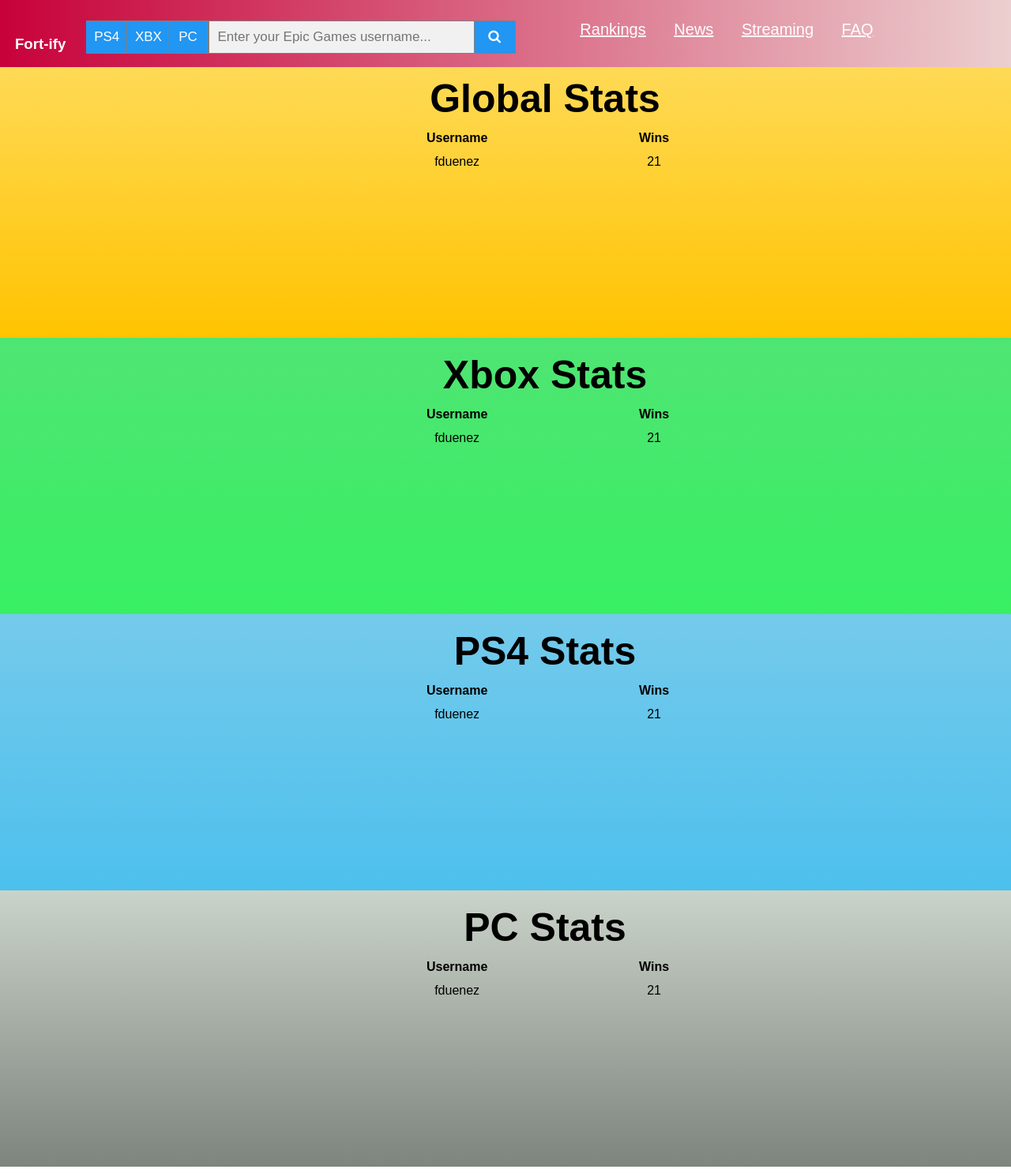
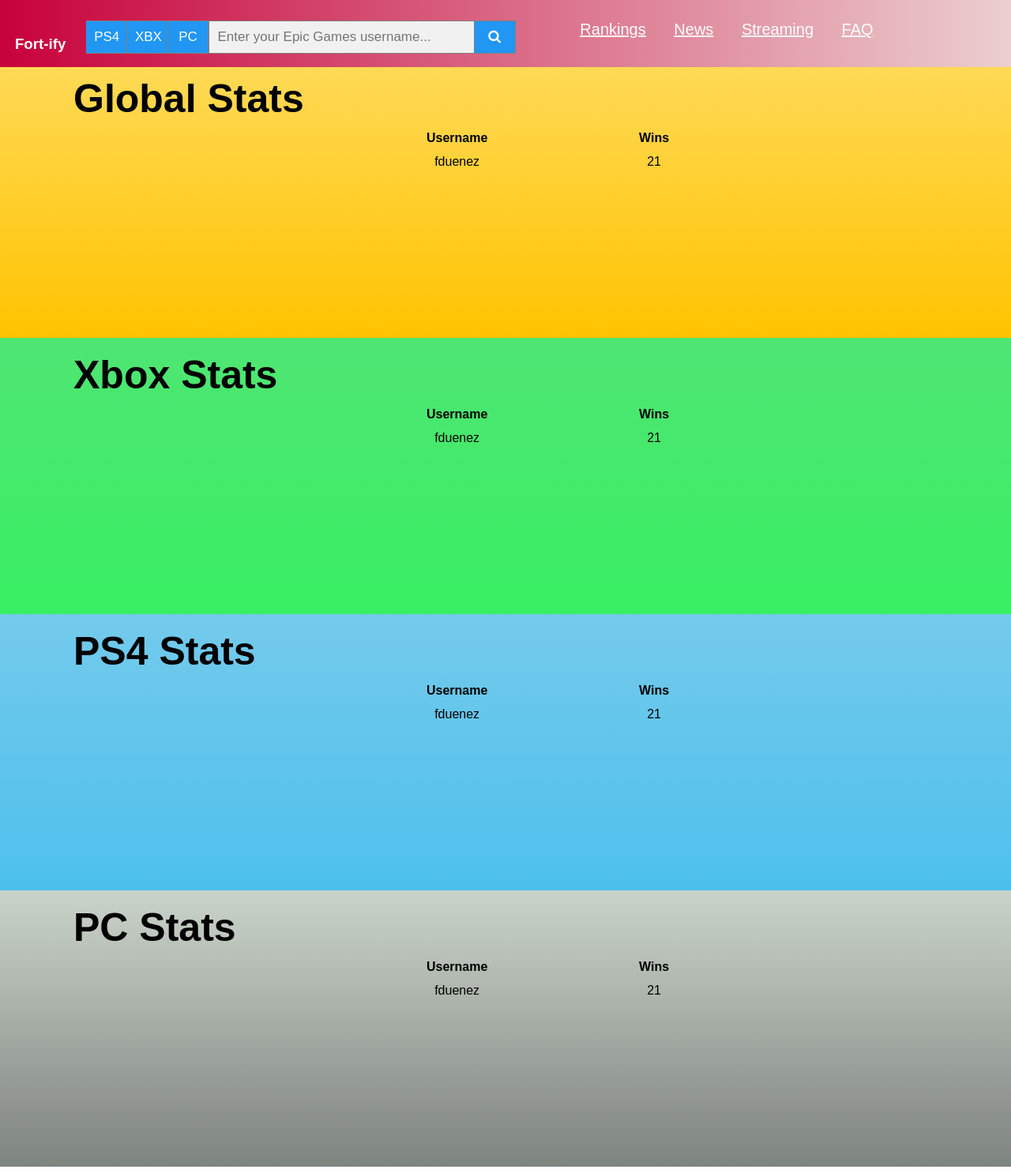
Before and after one commit to lucidlactose/Fort_ify, a PHP site: page /fortHome.php in a window 1280 px wide. Shown: the whole page at 79% size. Run offline with PHP 8.4, Linux system fonts and the light colour scheme; some libraries are stand-ins or nearby versions.

Commit message:
removed the center in the title

```diff
--- a/css/styles.css
+++ b/css/styles.css
@@ -100,9 +100,7 @@ th{
 	height: 40px;
 
 }
-#tables{
-	text-align: center;
-}
+
 #sectionTitle{
 			margin-left: 100px;
 			font-size: 50px;
```
